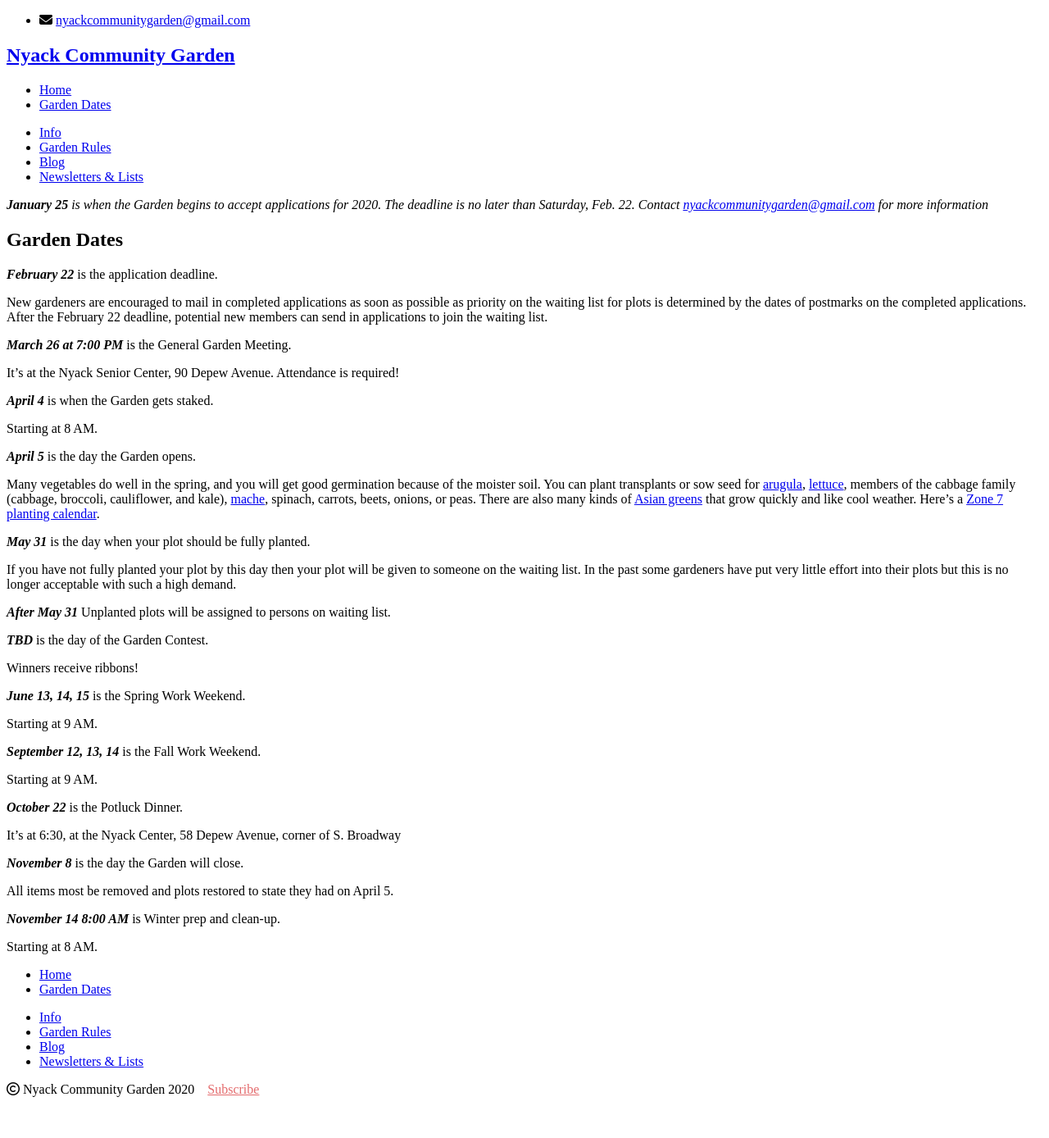
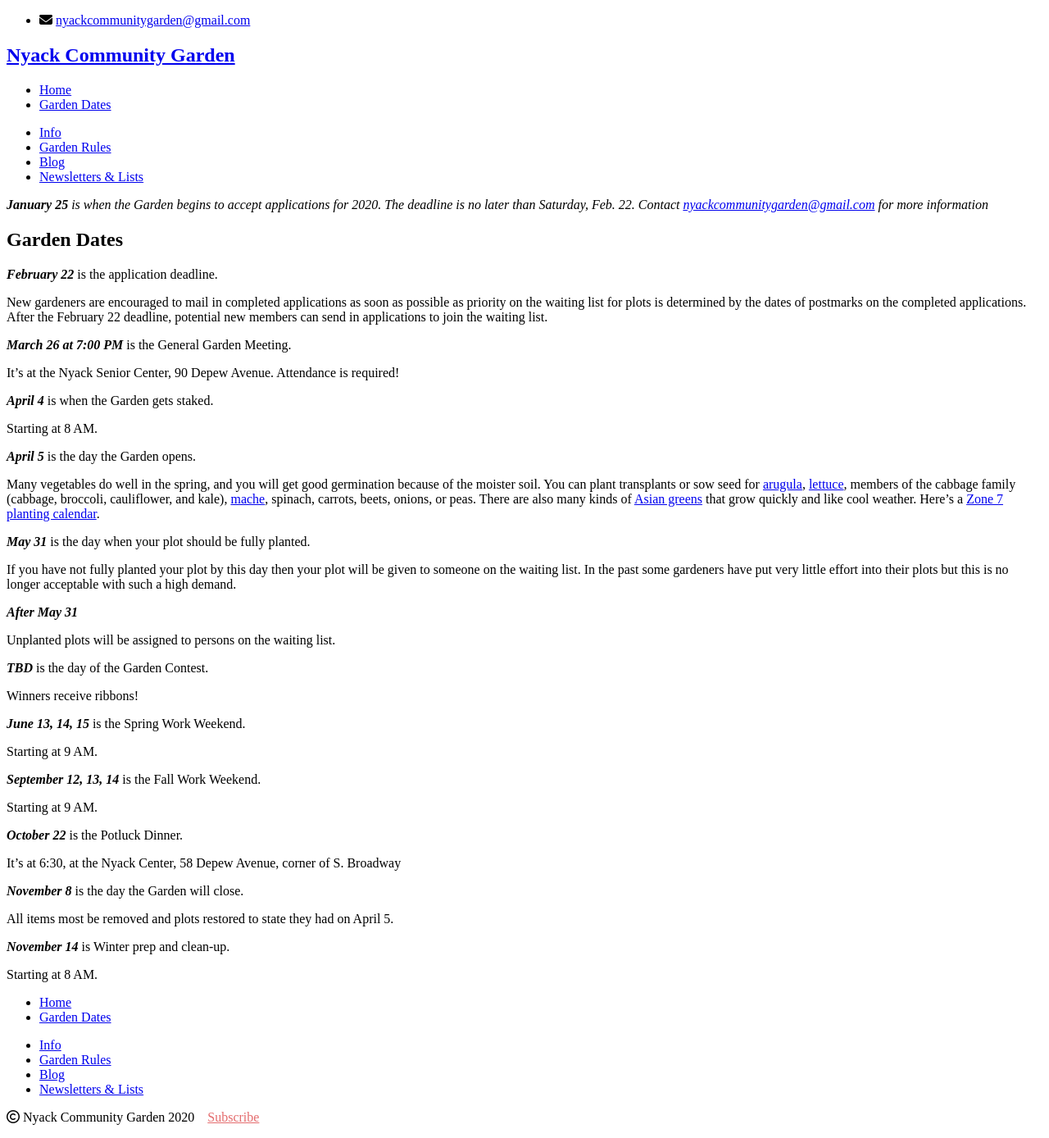
Before and after one commit to bosborne/nyackcommunitygarden, a Jekyll site: the page built from garden-dates/index.md, in a window 1280 px wide. Shown: the whole page at 82% size. Built offline with Jekyll 4.4.1, drawn with Linux system fonts in a browser that asks for light colours; nearby versions of some CDN libraries; library files that are not in the unit come from our copies; before the commit the page ends 1354 px from its top, so only the background shows below that.

Commit message:
Fix dates

```diff
--- a/garden-dates/index.md
+++ b/garden-dates/index.md
@@ -44,8 +44,9 @@ be given to someone on the waiting list. In the past some gardeners have
 put very little effort into their plots but this is no longer acceptable
 with such a high demand.
 
-***After May 31*** Unplanted plots will be assigned to persons on
-waiting list.
+***After May 31***
+
+Unplanted plots will be assigned to persons on the waiting list.
 
 ***TBD*** is the day of the Garden Contest.
 
@@ -69,6 +70,6 @@ Broadway
 All items most be removed and plots restored to state they had on April
 5.
 
-***November 14 8:00 AM*** is Winter prep and clean-up.
+***November 14*** is Winter prep and clean-up.
 
 Starting at 8 AM.
```
